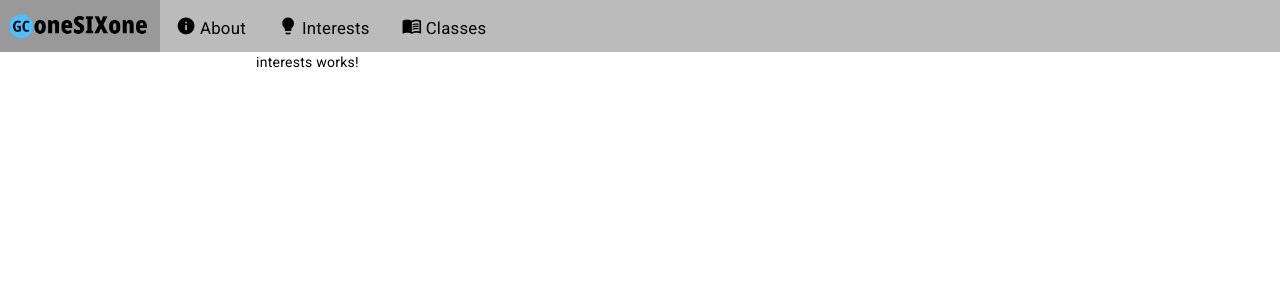
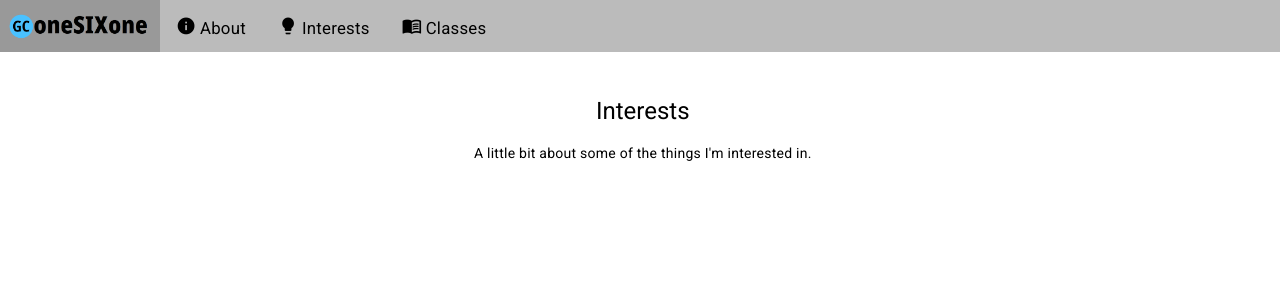
Before and after one commit to gchuaunc/inls161site, an Angular app: page /interests in a window 1280 px wide. Shown: the top 300 px of the page. Built offline with nearby package versions, Linux system fonts and the light colour scheme.

Commit message:
feat: create interests

```diff
--- a/src/app/classes/classes.component.html
+++ b/src/app/classes/classes.component.html
@@ -59,7 +59,7 @@
             Algorithms and Analysis
         </mat-panel-description>
         </mat-expansion-panel-header>
-        <p>COMP 550: Algorithms and Analysis is all about theory and proofs. Write an algorith, but it's useless unless you can prove it's correct, mathematically. This is different from what we're used to: writing code and then writing a ton of testcases to make sure it behaves correct. But a rigorous proof is a great way to prove an algorithm is 100% correct.</p>
+        <p>COMP 550: Algorithms and Analysis is all about theory and proofs. Write an algorithm, but it's useless unless you can prove it's correct, mathematically. This is different from what we're used to: writing code and then writing a ton of testcases to make sure it behaves correct. But a rigorous proof is a great way to prove an algorithm is 100% correct.</p>
         <a mat-fab color="primary" class="link-out" href="https://catalog.unc.edu/search/?search=comp+311"><mat-icon>open_in_new</mat-icon></a>
     </mat-expansion-panel><br>
     <app-footer></app-footer>
--- a/src/app/interests/interests.component.html
+++ b/src/app/interests/interests.component.html
@@ -1 +1,5 @@
-<p>interests works!</p>
+<div class="content">
+    <br><br>
+    <h1>Interests</h1>
+    <p>A little bit about some of the things I'm interested in.</p>
+</div>
```
